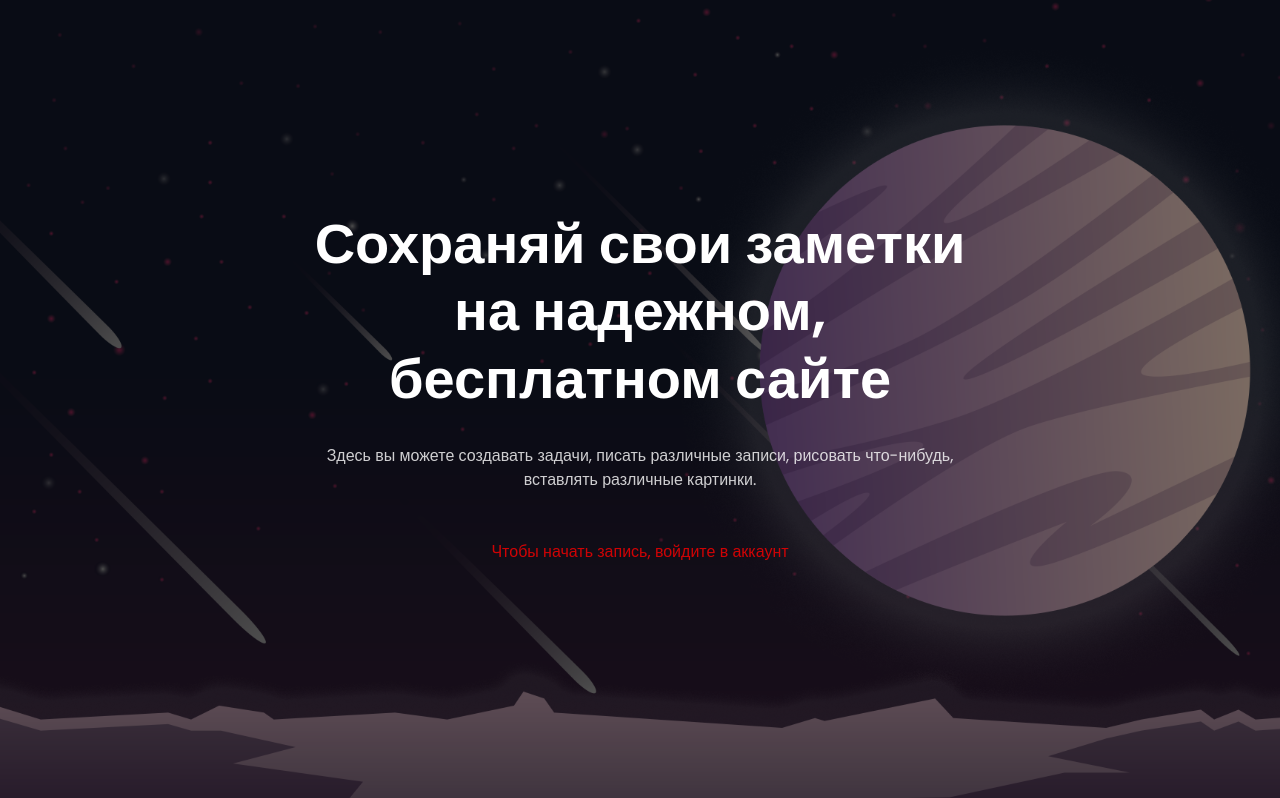
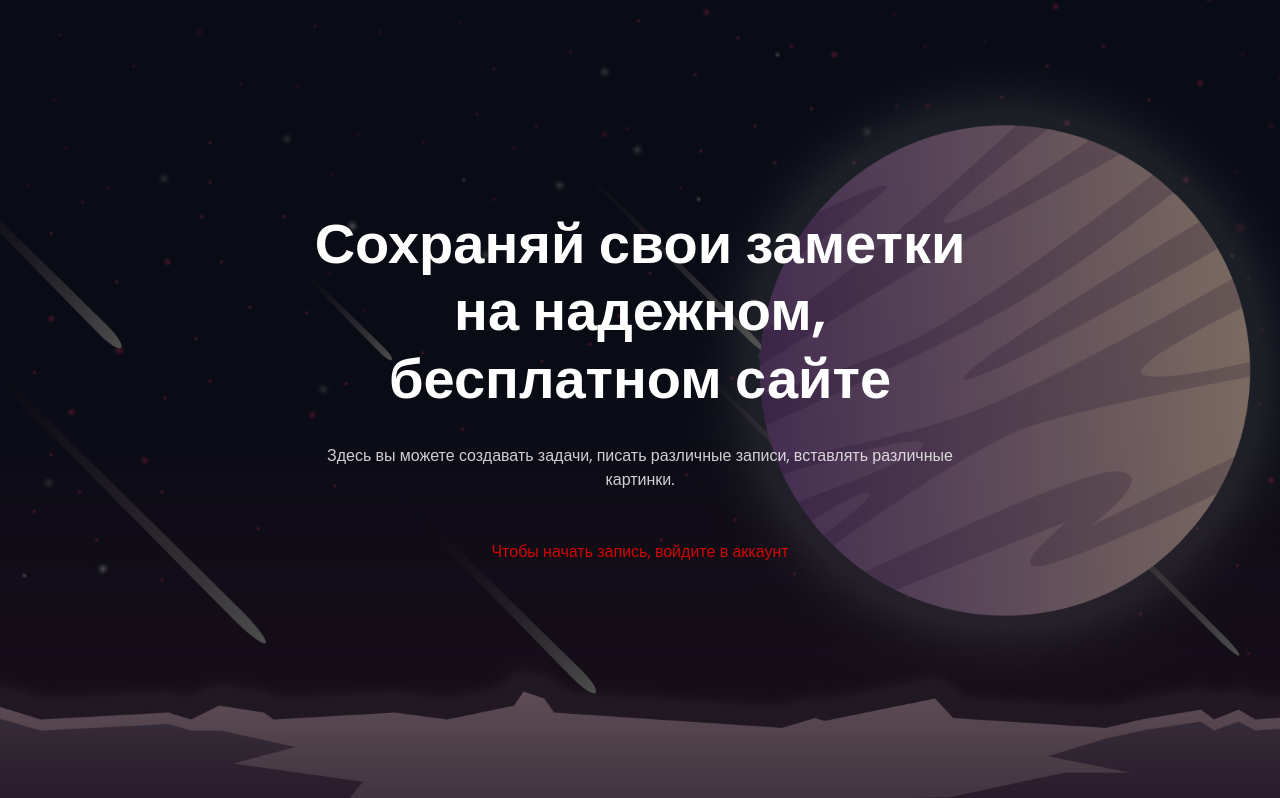
Before and after one commit to Daty26/md5_Altayev_Temirlan, a PHP site: page / in a window 1280 px wide. Shown: the part 73-871 px from the top of the page. Run offline with PHP 8.4, Linux system fonts and the light colour scheme.

Commit message:
Update index.php

```diff
--- a/site/index.php
+++ b/site/index.php
@@ -57,7 +57,7 @@
         <div class="col-lg-7 mx-auto text-center text-white">
           <div class="row">
             <h1 class="display-4">Сохраняй свои заметки на надежном, бесплатном сайте</h1>
-            <p class="my-4"> Здесь вы можете создавать задачи, писать различные записи, рисовать что-нибудь, вставлять различные картинки.</p>
+            <p class="my-4"> Здесь вы можете создавать задачи, писать различные записи, вставлять различные картинки.</p>
             <?php
               if(isset($_SESSION["usersname"])){
                 echo "<a id='get-started' class='btn btn-primary' href='main.php' target='_blank'>Начать запись</a>";
```
